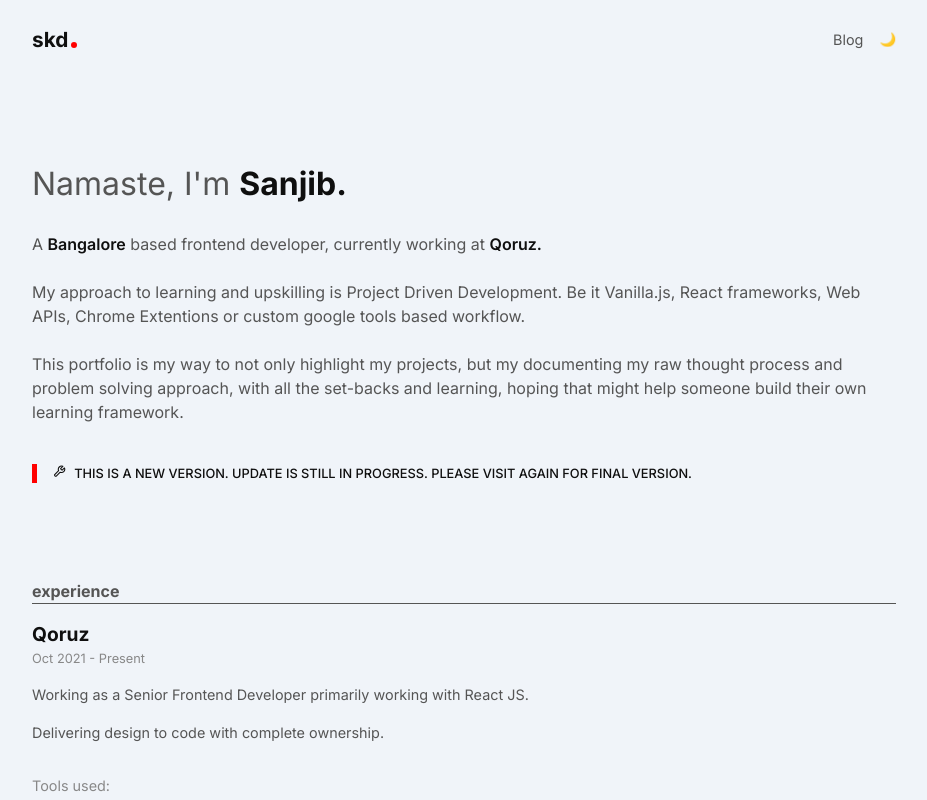
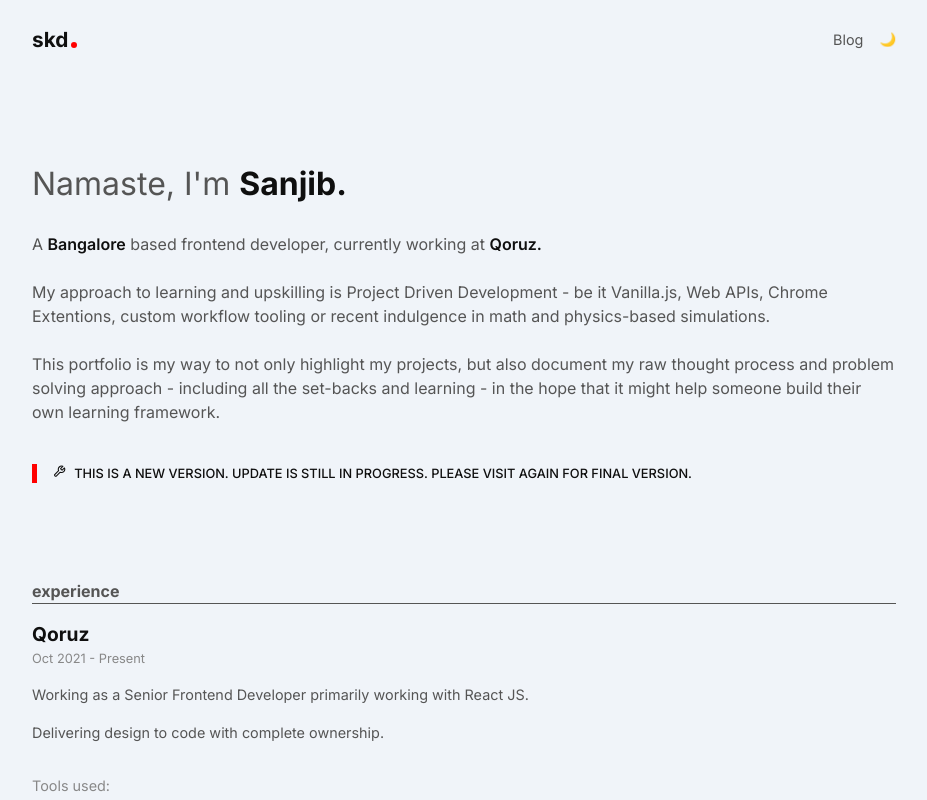
Before and after one commit to sanjibdey104/portfolio-v1, a Next.js app: page / in a window 1280 px wide. Shown: the top 800 px of the page, without its empty margins (176-1103 px from the left). Built offline with nearby package versions, Linux system fonts and the light colour scheme.

Commit message:
update: brief intro content

```diff
--- a/pages/index.js
+++ b/pages/index.js
@@ -90,16 +90,16 @@ const Home = () => {
         </p>
 
         <p className="prose">
-          My approach to learning and upskilling is Project Driven Development.
-          Be it Vanilla.js, React frameworks, Web APIs, Chrome Extentions or
-          custom google tools based workflow.
+          My approach to learning and upskilling is Project Driven Development -
+          be it Vanilla.js, Web APIs, Chrome Extentions, custom workflow tooling
+          or recent indulgence in math and physics-based simulations.
         </p>
 
         <p className="prose">
-          This portfolio is my way to not only highlight my projects, but my
-          documenting my raw thought process and problem solving approach, with
-          all the set-backs and learning, hoping that might help someone build
-          their own learning framework.
+          This portfolio is my way to not only highlight my projects, but also
+          document my raw thought process and problem solving approach -
+          including all the set-backs and learning - in the hope that it might
+          help someone build their own learning framework.
         </p>
 
         <UnderConstructionMsg />
```
